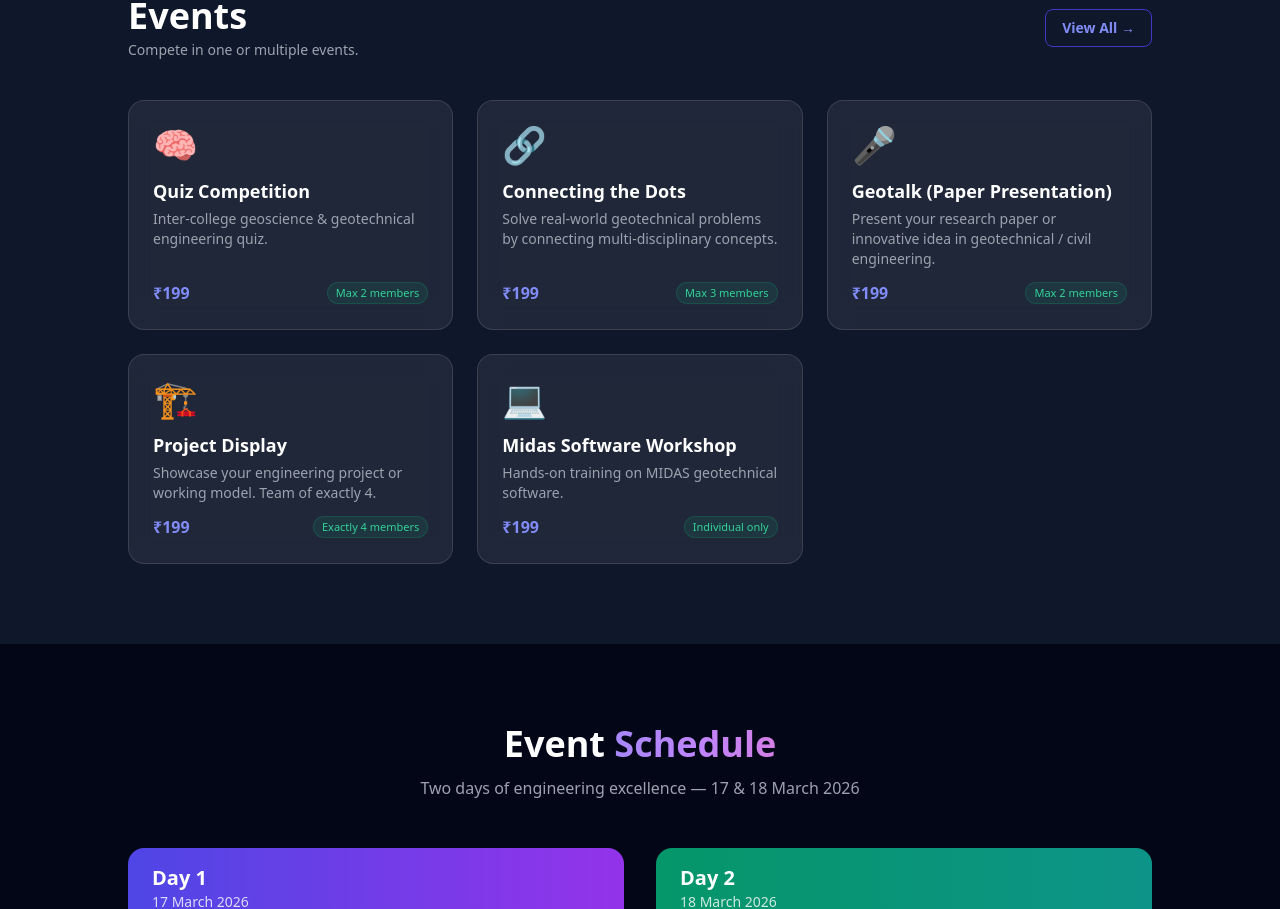
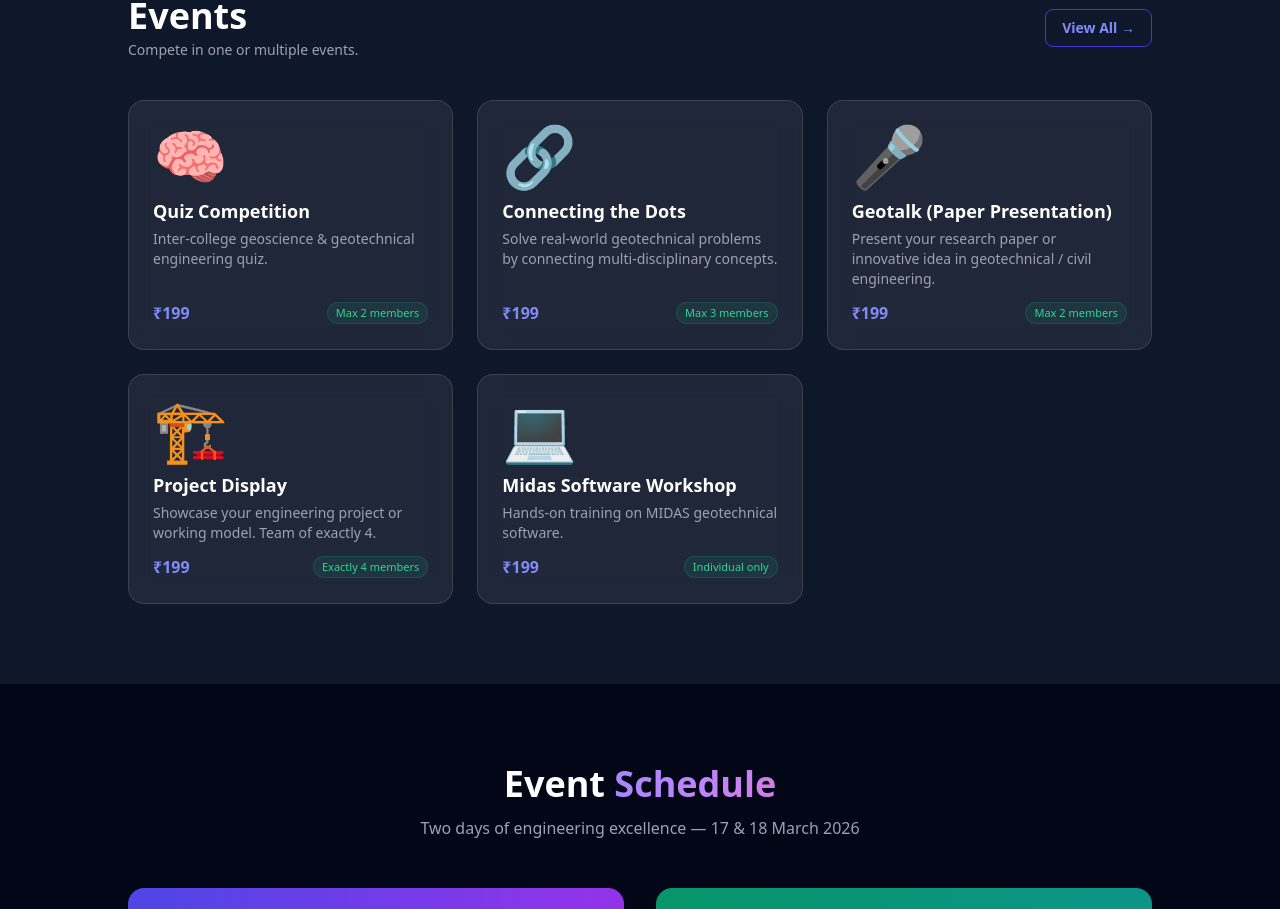
Before and after one commit to akankshakarhad/event_management_with_payment_gateway, a React (Vite) app in the folder frontend/: page / in a window 1280 px wide. Shown: the part 1760-2669 px from the top of the page. Built offline with nearby package versions, Linux system fonts and the light colour scheme; the HTML template or start-up script is replaced by a standard one.

Commit message:
increase the font

```diff
--- a/frontend/src/pages/EventsPage.jsx
+++ b/frontend/src/pages/EventsPage.jsx
@@ -65,7 +65,7 @@ export default function EventsPage() {
                 transition={{ delay: i * 0.08 }}
                 className="glass rounded-2xl p-5 sm:p-7 flex flex-col card-hover group">
 
-                <div className="text-4xl sm:text-5xl mb-3 sm:mb-4 group-hover:scale-110 transition-transform duration-300">
+                <div className="text-6xl sm:text-7xl mb-3 sm:mb-4 group-hover:scale-110 transition-transform duration-300">
                   {getIcon(ev.title)}
                 </div>
 
--- a/frontend/src/pages/LandingPage.jsx
+++ b/frontend/src/pages/LandingPage.jsx
@@ -294,7 +294,7 @@ export default function LandingPage() {
                 initial={{ opacity: 0, y: 20 }} whileInView={{ opacity: 1, y: 0 }}
                 viewport={{ once: true }} transition={{ delay: i * 0.1 }}
                 className="glass rounded-2xl p-5 sm:p-6 card-hover flex flex-col">
-                <div className="text-3xl sm:text-4xl mb-3">{ev.emoji}</div>
+                <div className="text-5xl sm:text-6xl mb-3">{ev.emoji}</div>
                 <h3 className="text-base sm:text-lg font-bold mb-1">{ev.title}</h3>
                 <p className="text-gray-400 text-xs sm:text-sm mb-3 leading-relaxed flex-1">{ev.desc}</p>
                 <div className="flex items-center justify-between gap-2 flex-wrap">
```
